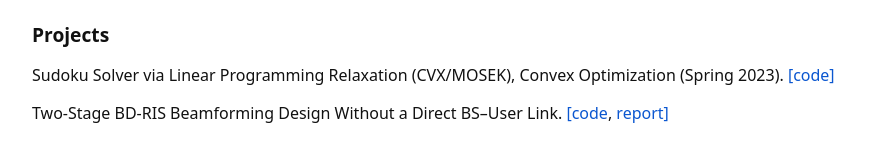
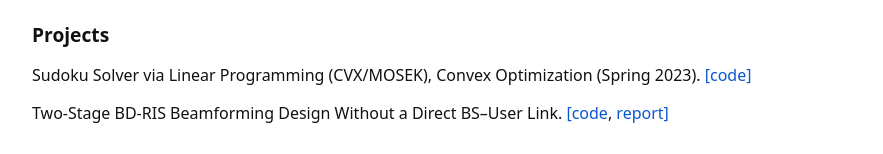
Before and after one commit to hesaminzh/hesaminzh.github.io, a plain HTML site: page index.html in a window 1280 px wide. Shown: the part 1429-1583 px from the top of the page, without its empty margins (198-1081 px from the left). Drawn offline with nearby package versions, Linux system fonts and the light colour scheme.

Commit message:
Modified a tad

```diff
--- a/index.html
+++ b/index.html
@@ -123,7 +123,7 @@
         <h2>Projects</h2>
 
         <p>
-            Sudoku Solver via Linear Programming Relaxation (CVX/MOSEK),
+            Sudoku Solver via Linear Programming (CVX/MOSEK),
             Convex Optimization (Spring 2023).
             <a href="https://github.com/hesaminzh/Sudoku-CVX">[code]</a>
         </p>
```
